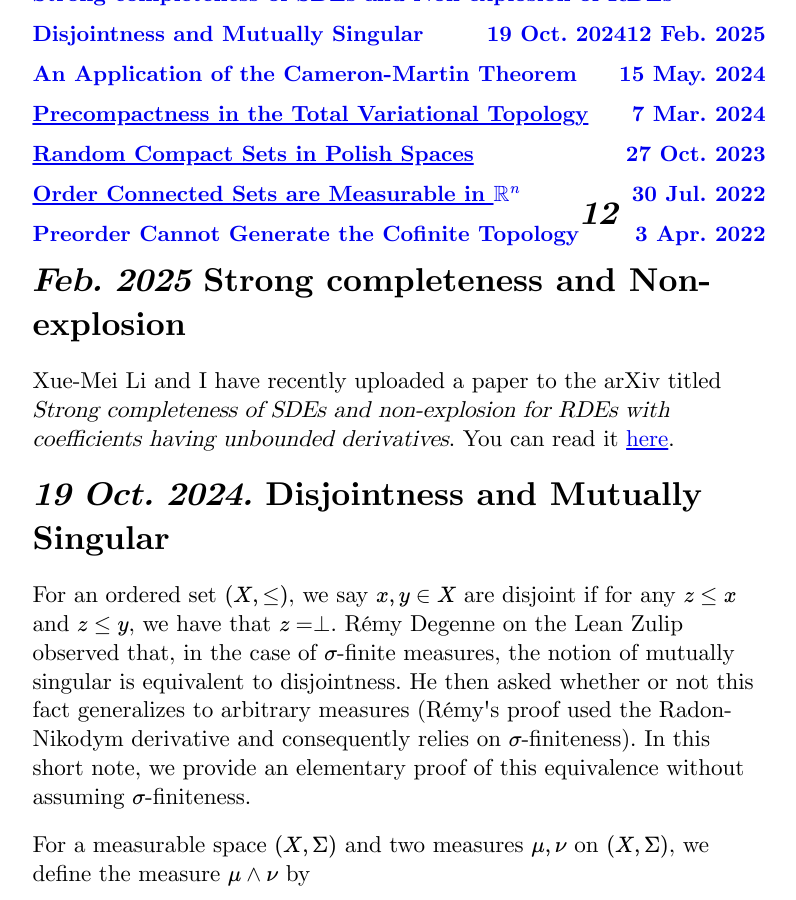
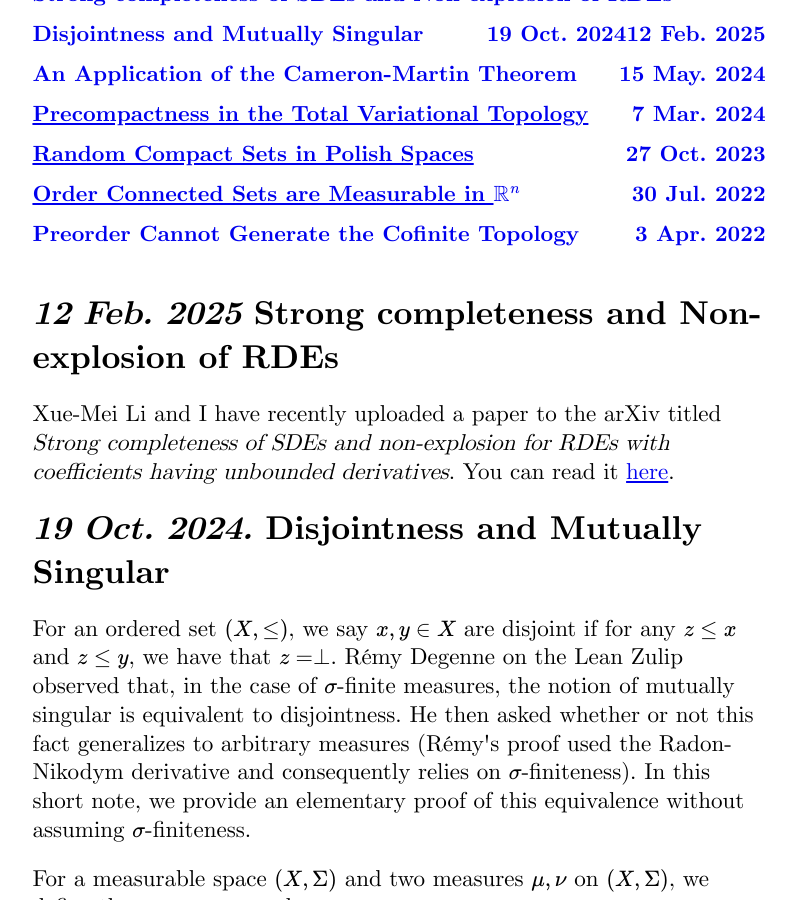
Before and after one commit to kex-y/kex-y.github.io, a Jekyll site: the page built from index.html, in a window 1280 px wide and 900 px high, scrolled down 951 px. Shown: the whole window, without its empty margins (241-1037 px from the left). Built offline with Jekyll 4.4.1, drawn with Linux system fonts in a browser that asks for light colours; nearby versions of some CDN libraries.

Commit message:
add margin

```diff
--- a/index.html
+++ b/index.html
@@ -89,8 +89,8 @@
 
 <div class="spacer"></div>
 
-<p class="Section" id="paper-1">
-    <i>12 Feb. 2025</i> Strong completeness and Non-explosion</p>
+<p class="Section" id="paper-1" style="margin-top:3cm;">
+    <i>12 Feb. 2025</i> Strong completeness and Non-explosion of RDEs</p>
 
     <p class="BodyText">
         Xue-Mei Li and I have recently uploaded a paper to the arXiv titled
```
